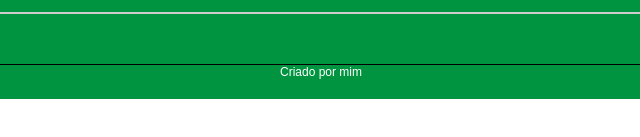
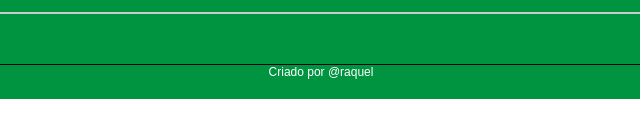
Before and after one commit to raquelaraujogoncalves-source/projeto-Agrinho-, a plain HTML site: page index.html in a window 1280 px wide. Shown: the part 185-322 px from the top of the page, 319-959 px from the left. Drawn offline with Linux system fonts and the light colour scheme.

Commit message:
Update index.html

```diff
--- a/index.html
+++ b/index.html
@@ -53,7 +53,7 @@
                 <div id="btn1" onclick="alert('Incrível, né?')">CLIQUE AQUI</div>
             </div>
 
-            <div class="texto1">Criado por mim</div>
+            <div class="texto1">Criado por @raquel</div>
         </div>
 
         <script>
```
